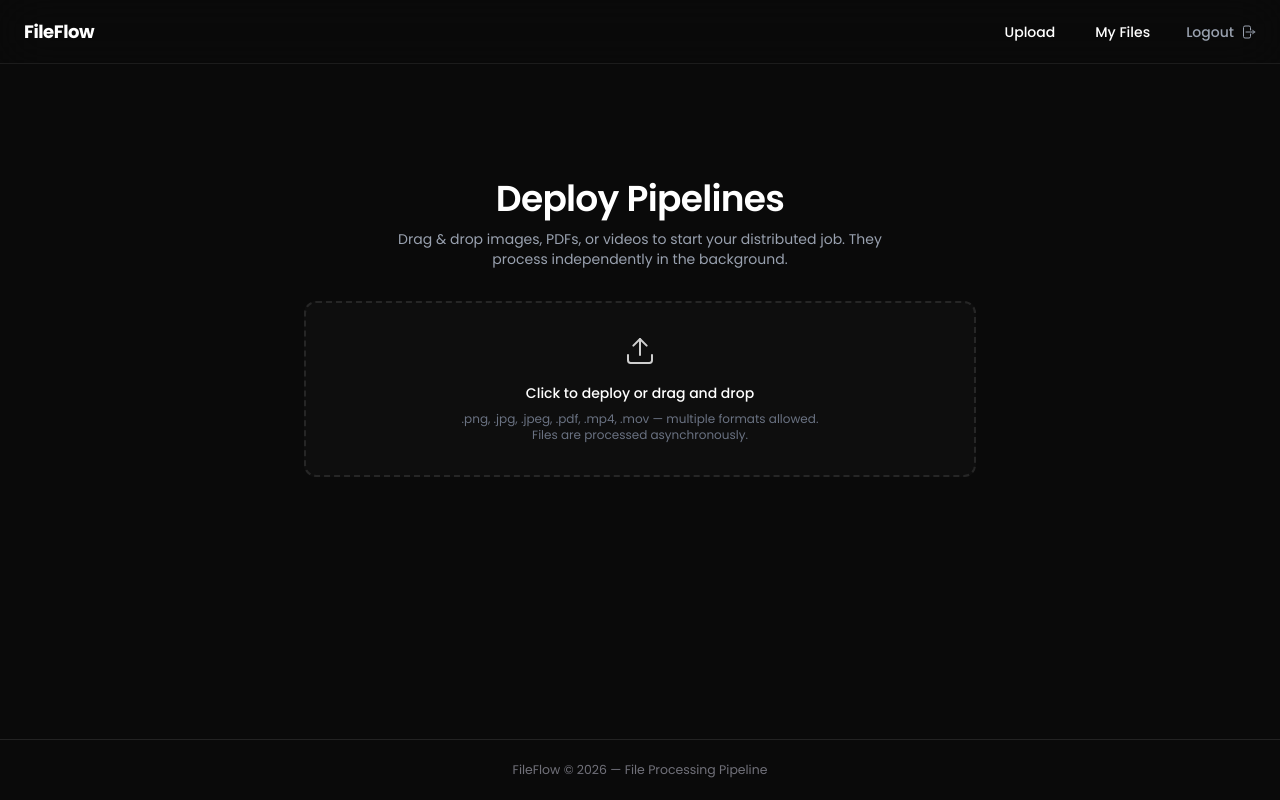
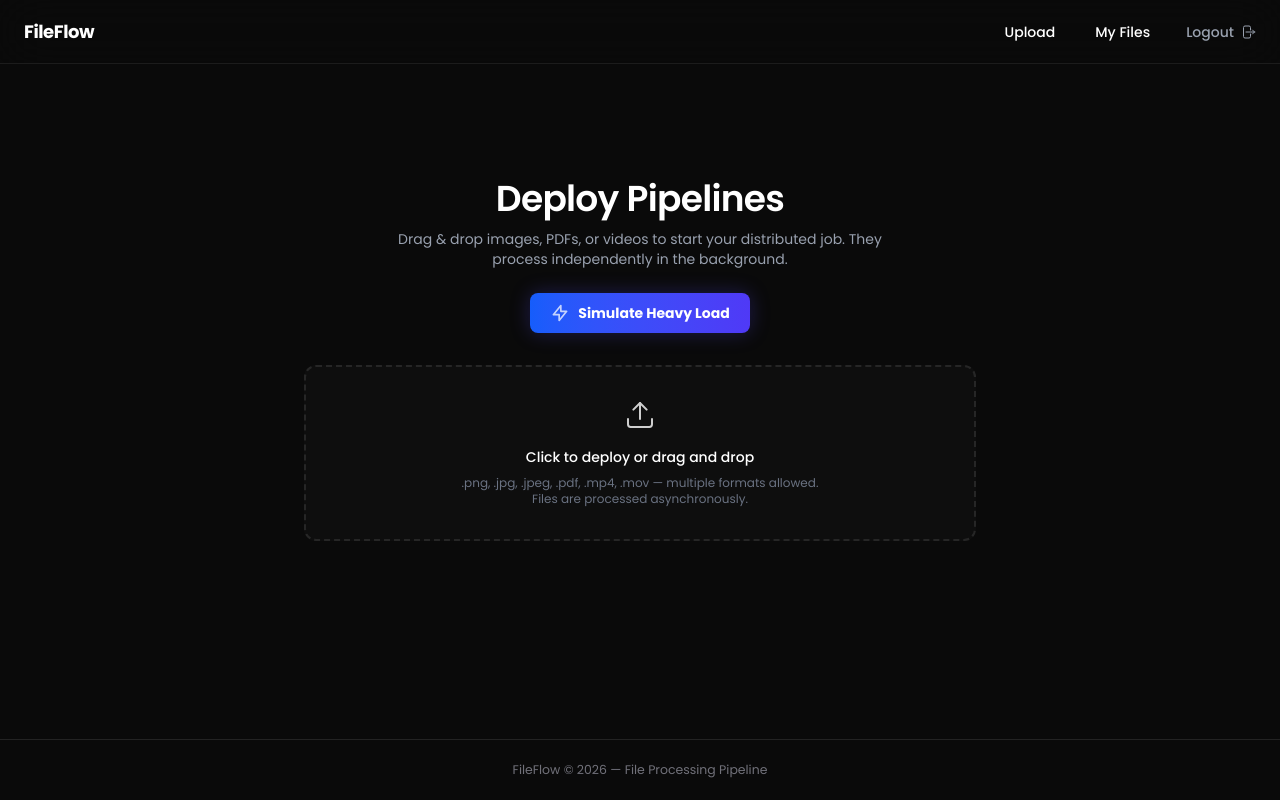
Before and after one commit to o1-spec/File-flow, a Next.js app in the folder frontend/: page /upload in a window 1280 px wide. Built offline with nearby package versions, Linux system fonts and the light colour scheme; sample sign-in values are in the browser's storage.

Commit message:
add ui fixes

```diff
--- a/frontend/src/app/upload/page.tsx
+++ b/frontend/src/app/upload/page.tsx
@@ -211,6 +211,33 @@ export default function UploadPage() {
     });
   }
 
+  function handleSimulateLoad() {
+    const dummyFiles: File[] = [];
+    const names = [
+      "financial_report_Q3.pdf",
+      "profile_picture_hi_res.jpg",
+      "marketing_video_v2.mp4",
+      "invoice_march_2026.pdf",
+      "transparent_logo_bg.png"
+    ];
+    const types = ["application/pdf", "image/jpeg", "video/mp4", "application/pdf", "image/png"];
+
+    for (let i = 0; i < 5; i++) {
+      // Generate some dummy content (10KB each)
+      const content = new Uint8Array(10 * 1024).fill(Math.random() * 255);
+      const file = new File([content], names[i], { type: types[i] });
+      dummyFiles.push(file);
+    }
+
+    addFiles(dummyFiles);
+
+    // Auto-trigger upload if everything goes well
+    setTimeout(() => {
+      const btn = document.getElementById("upload-all-btn");
+      if (btn) btn.click();
+    }, 100);
+  }
+
   const queuedCount = entries.filter((e) => e.status === "queued").length;
   const doneCount = entries.filter((e) => isTerminal(e.status)).length;
   const activeCount = entries.filter((e) => !isTerminal(e.status) && e.status !== "queued").length;
@@ -221,20 +248,29 @@ export default function UploadPage() {
       <div className="flex flex-col md:flex-row justify-between items-center gap-4 mb-8">
         <div className="w-full flex flex-col items-center">
           <h1 className="text-3xl font-semibold text-center tracking-tight text-white mb-2">Deploy Pipelines</h1>
-          <p className="text-gray-400 text-center text-sm max-w-lg">
+          <p className="text-gray-400 text-center text-sm max-w-lg mb-6">
             Drag & drop images, PDFs, or videos to start your distributed job. They process independently in the background.
           </p>
+          <button
+            onClick={handleSimulateLoad}
+            className="flex items-center gap-2 px-5 py-2.5 bg-linear-to-r from-blue-600 to-indigo-600 text-white rounded-lg text-sm font-bold hover:from-blue-500 hover:to-indigo-500 transition-all shadow-[0_0_20px_rgba(79,70,229,0.3)] hover:shadow-[0_0_25px_rgba(79,70,229,0.5)] hover:-translate-y-0.5"
+          >
+            <svg className="w-5 h-5 animate-pulse" fill="none" viewBox="0 0 24 24" stroke="currentColor">
+              <path strokeLinecap="round" strokeLinejoin="round" strokeWidth={2} d="M13 10V3L4 14h7v7l9-11h-7z" />
+            </svg>
+            Simulate Heavy Load
+          </button>
         </div>
 
         {entries.length > 0 && (
-          <div className="flex gap-3 shrink-0">
+          <div className="flex gap-3 shrink-0 mt-6 md:mt-0 md:absolute md:right-8">
             {doneCount > 0 && (
               <button onClick={handleClearDone} className="px-4 py-2 border border-white/10 rounded-lg text-sm font-medium text-gray-300 hover:bg-white/5 transition-colors">
                 Clear Done
               </button>
             )}
             {queuedCount > 0 && (
-              <button onClick={handleUploadAll} className="px-4 py-2 bg-white text-black rounded-lg text-sm font-semibold hover:bg-gray-200 transition-colors">
+              <button id="upload-all-btn" onClick={handleUploadAll} className="px-4 py-2 bg-white text-black rounded-lg text-sm font-semibold hover:bg-gray-200 transition-colors">
                 Upload {queuedCount} file{queuedCount !== 1 ? "s" : ""}
               </button>
             )}
```
Also changed, not shown: 1 other file (tests, documents, lock files or other folders).
